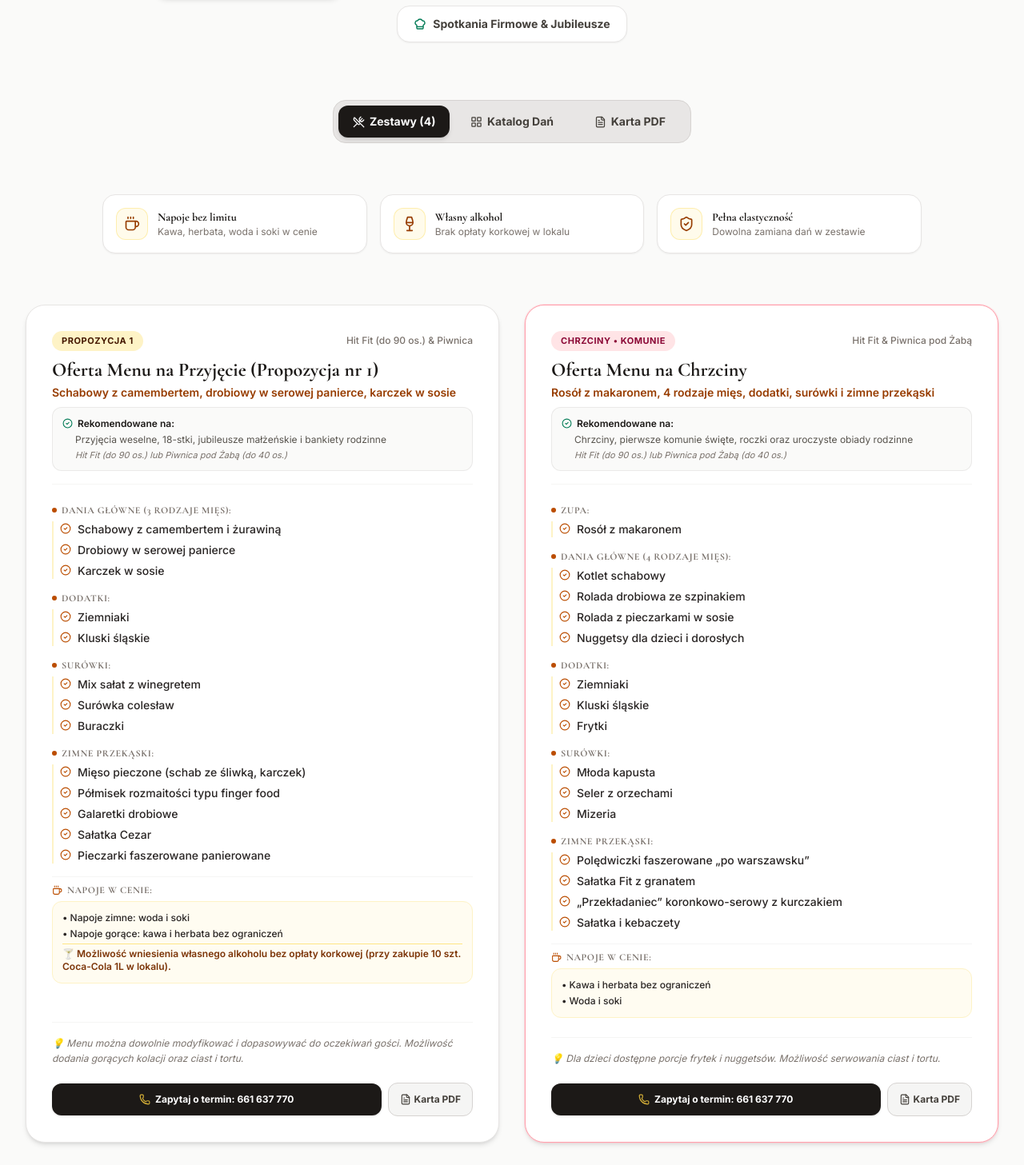
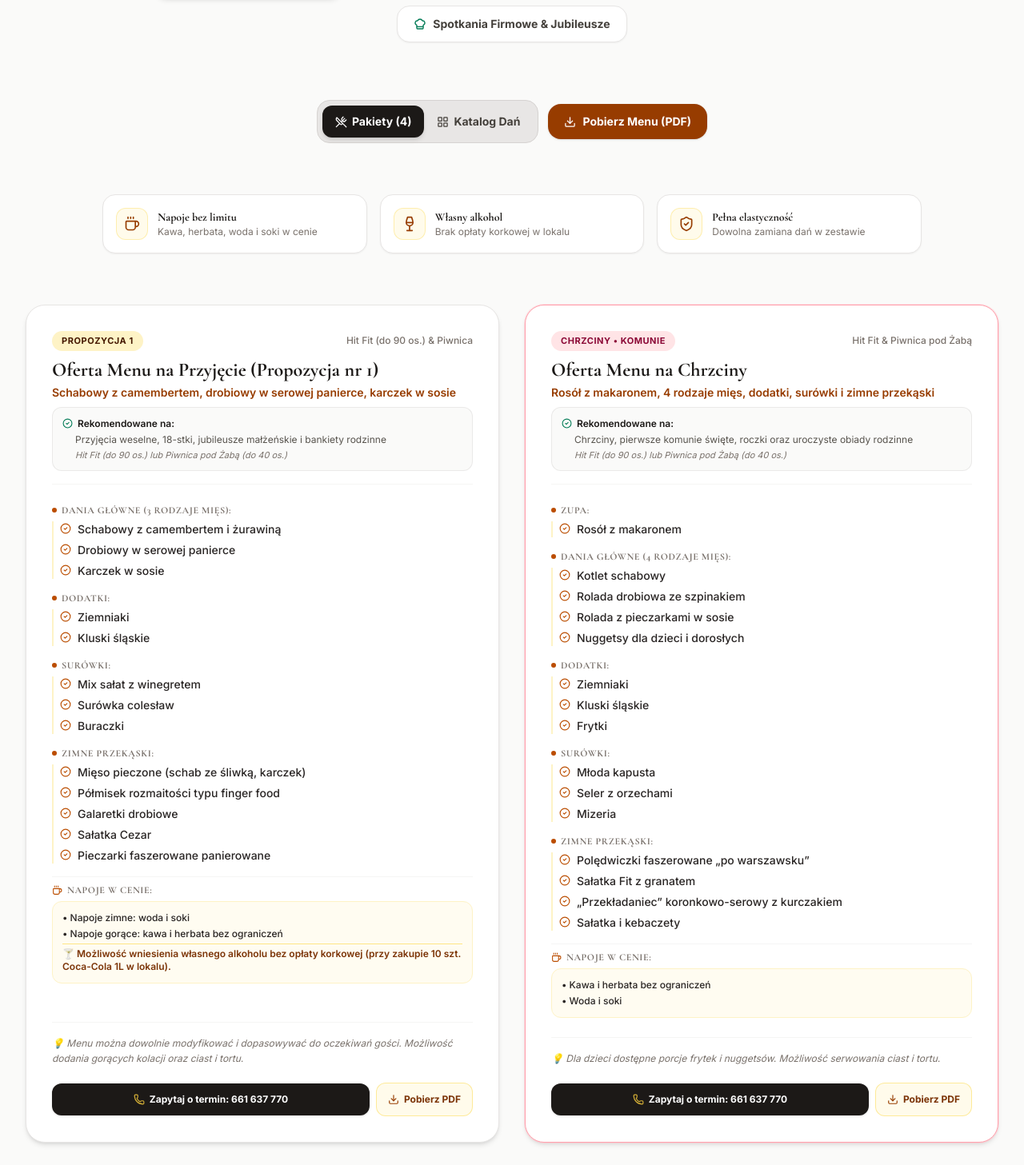
Before and after one commit to pjawel/piwnicapodzaba, a React (Vite) app: page /menu in a window 1280 px wide. Shown: the part 1333-2790 px from the top of the page at 80% size. Built offline with nearby package versions, Linux system fonts and the light colour scheme.

Commit message:
refactor(menu): remove document view mode and unused imports
Removed the legacy PDF document viewing functionality and associated imports to simplify the menu section component.

```diff
--- a/src/components/MenuSection.tsx
+++ b/src/components/MenuSection.tsx
@@ -2,12 +2,12 @@ import { useState, useMemo } from 'react';
 import { motion, AnimatePresence } from 'motion/react';
 import {
   ChefHat, Coffee, Wine, Sparkles, CheckCircle2, Search, HeartHandshake,
-  FileText, Download, LayoutGrid, UtensilsCrossed, Phone, Baby, PartyPopper,
-  Users, Calendar, ChevronRight, X, Info, Utensils, ShieldCheck
+  Download, LayoutGrid, UtensilsCrossed, Phone, Baby, PartyPopper,
+  FileText, ShieldCheck, X, Info
 } from 'lucide-react';
 import {
   MENU_WELCOME_TITLE, MENU_WELCOME_TEXT, MENU_WELCOME_SUBTEXT, MENU_CATEGORIES,
-  MENU_DOCUMENT_PAGES, EVENT_MENU_PACKAGES, OCCASION_FILTERS, EventMenuPackage
+  EVENT_MENU_PACKAGES, OCCASION_FILTERS
 } from '../data';
 import { downloadMenuPdf } from '../utils/generateMenuPdf';
 
@@ -15,8 +15,7 @@ export function MenuSection() {
   const [selectedOccasion, setSelectedOccasion] = useState<string>('all');
   const [activeMenuCategory, setActiveMenuCategory] = useState<string>('obiad');
   const [menuSearchQuery, setMenuSearchQuery] = useState<string>('');
-  const [viewMode, setViewMode] = useState<'packages' | 'interactive' | 'document'>('packages');
-  const [docCurrentPage, setDocCurrentPage] = useState<number>(1);
+  const [viewMode, setViewMode] = useState<'packages' | 'interactive'>('packages');
 
   // Filter packages based on selected occasion
   const filteredPackages = useMemo(() => {
@@ -25,8 +24,6 @@ export function MenuSection() {
       pkg.eventTypes.includes(selectedOccasion)
     );
   }, [selectedOccasion]);
-
-  const activeDocPage = MENU_DOCUMENT_PAGES.find(p => p.pageNumber === docCurrentPage) || MENU_DOCUMENT_PAGES[0];
 
   return (
     <section id="oferta" className="py-20 md:py-28 bg-stone-50/80 scroll-mt-20 relative overflow-hidden border-b border-stone-200">
@@ -100,26 +97,27 @@ export function MenuSection() {
           </div>
         </div>
 
-        {/* 4. Three View Modes (Gotowe Zestawy, Pełna Karta Dań, Dokument PDF) */}
+        {/* 4. View Modes (Pakiety Przyjęć, Katalog Dań) & Szybkie Pobieranie PDF */}
         <div id="menu-view-container" className="pt-2">
-          <div className="flex flex-wrap items-center justify-center gap-2 p-1.5 bg-stone-200/90 rounded-2xl max-w-md mx-auto mb-8 border border-stone-300">
+          <div className="flex flex-wrap items-center justify-center gap-3 max-w-xl mx-auto mb-8">
+            <div className="flex p-1.5 bg-stone-200/90 rounded-2xl border border-stone-300">
               <button
                 type="button"
                 onClick={() => setViewMode('packages')}
-              className={`flex-1 py-2.5 px-3 rounded-xl text-xs sm:text-sm font-bold transition-all flex items-center justify-center gap-1.5 cursor-pointer ${
+                className={`py-2.5 px-4 rounded-xl text-xs sm:text-sm font-bold transition-all flex items-center justify-center gap-1.5 cursor-pointer ${
                   viewMode === 'packages'
                     ? 'bg-stone-900 text-white shadow-md'
                     : 'text-stone-700 hover:text-stone-900'
                 }`}
               >
                 <UtensilsCrossed size={15} />
-              <span>Zestawy ({filteredPackages.length})</span>
+                <span>Pakiety ({filteredPackages.length})</span>
               </button>
 
               <button
                 type="button"
                 onClick={() => setViewMode('interactive')}
-              className={`flex-1 py-2.5 px-3 rounded-xl text-xs sm:text-sm font-bold transition-all flex items-center justify-center gap-1.5 cursor-pointer ${
+                className={`py-2.5 px-4 rounded-xl text-xs sm:text-sm font-bold transition-all flex items-center justify-center gap-1.5 cursor-pointer ${
                   viewMode === 'interactive'
                     ? 'bg-stone-900 text-white shadow-md'
                     : 'text-stone-700 hover:text-stone-900'
@@ -128,18 +126,16 @@ export function MenuSection() {
                 <LayoutGrid size={15} />
                 <span>Katalog Dań</span>
               </button>
+            </div>
 
             <button
               type="button"
-              onClick={() => setViewMode('document')}
-              className={`flex-1 py-2.5 px-3 rounded-xl text-xs sm:text-sm font-bold transition-all flex items-center justify-center gap-1.5 cursor-pointer ${
-                viewMode === 'document'
-                  ? 'bg-stone-900 text-white shadow-md'
-                  : 'text-stone-700 hover:text-stone-900'
-              }`}
+              onClick={downloadMenuPdf}
+              className="py-3 px-5 rounded-2xl bg-amber-800 hover:bg-amber-900 text-white text-xs sm:text-sm font-bold transition-all flex items-center justify-center gap-2 cursor-pointer shadow-sm hover:shadow active:scale-95"
+              title="Pobierz oficjalne menu w pliku PDF"
             >
-              <FileText size={15} />
-              <span>Karta PDF</span>
+              <Download size={15} />
+              <span>Pobierz Menu (PDF)</span>
             </button>
           </div>
         </div>
@@ -290,17 +286,12 @@ export function MenuSection() {
 
                       <button
                         type="button"
-                        onClick={() => {
-                          setDocCurrentPage(5);
-                          setViewMode('document');
-                          const el = document.getElementById('menu-view-container');
-                          el?.scrollIntoView({ behavior: 'smooth' });
-                        }}
-                        className="py-3 px-3.5 rounded-xl bg-stone-100 hover:bg-stone-200 text-stone-700 font-bold text-xs transition-all border border-stone-300 flex items-center gap-1"
-                        title="Zobacz w Karcie Menu PDF"
+                        onClick={downloadMenuPdf}
+                        className="py-3 px-3.5 rounded-xl bg-amber-50 hover:bg-amber-100 text-amber-900 font-bold text-xs transition-all border border-amber-200/80 flex items-center gap-1.5 cursor-pointer active:scale-95 shrink-0"
+                        title="Pobierz Menu w formacie PDF"
                       >
-                        <FileText size={14} />
-                        <span>Karta PDF</span>
+                        <Download size={14} className="text-amber-800" />
+                        <span>Pobierz PDF</span>
                       </button>
                     </div>
                   </div>
@@ -426,111 +417,30 @@ export function MenuSection() {
           </div>
         )}
 
-        {/* VIEW MODE 3: Full PDF Document Viewer with Page Switching */}
-        {viewMode === 'document' && (
-          <div className="space-y-6 max-w-4xl mx-auto">
-            <div className="flex flex-wrap items-center justify-between gap-3 bg-white p-4 rounded-2xl border border-stone-200 shadow-xs">
-              <div className="flex items-center gap-2">
-                <span className="text-xs font-bold text-stone-700 uppercase tracking-wider">
-                  Strona {docCurrentPage} z {MENU_DOCUMENT_PAGES.length}:
-                </span>
-                <span className="text-xs sm:text-sm font-serif font-bold text-amber-900">
-                  {activeDocPage.title}
-                </span>
+        {/* 5. Direct PDF Download Callout Banner */}
+        <div className="bg-gradient-to-br from-amber-950 via-stone-900 to-stone-950 rounded-3xl p-8 sm:p-10 text-white shadow-xl border border-amber-500/30 flex flex-col md:flex-row items-center justify-between gap-6">
+          <div className="space-y-2 text-center md:text-left max-w-2xl">
+            <div className="inline-flex items-center gap-2 px-3 py-1 rounded-full bg-amber-500/20 text-amber-300 border border-amber-400/30 text-xs font-bold uppercase tracking-wider">
+              <FileText size={14} /> Oficjalny Plik PDF (8 stron)
             </div>
-
-              <div className="flex flex-wrap items-center gap-2">
-                <div className="flex items-center gap-1">
-                  {MENU_DOCUMENT_PAGES.map((p) => (
-                    <button
-                      key={p.pageNumber}
-                      type="button"
-                      onClick={() => setDocCurrentPage(p.pageNumber)}
-                      className={`w-8 h-8 rounded-xl text-xs font-bold transition-all cursor-pointer ${
-                        docCurrentPage === p.pageNumber
-                          ? 'bg-amber-800 text-white shadow-xs'
-                          : 'bg-stone-100 hover:bg-stone-200 text-stone-700'
-                      }`}
-                      title={`Strona ${p.pageNumber}`}
-                    >
-                      {p.pageNumber}
-                    </button>
-                  ))}
+            <h3 className="text-2xl sm:text-3xl font-serif font-bold text-white">
+              Pobierz Oryginalną Kartę Menu
+            </h3>
+            <p className="text-stone-300 text-xs sm:text-sm font-light leading-relaxed">
+              Pobierz kompletny 8-stronicowy plik z pełną ofertą dań obiadowych, gorących kolacji, przekąsek, wiejskiego stołu oraz propozycji bankietowych sal Piwnica pod Żabą i Hit Fit.
+            </p>
           </div>
 
           <button
             type="button"
             onClick={downloadMenuPdf}
-                  className="inline-flex items-center gap-1.5 px-3 py-1.5 rounded-xl bg-amber-800 hover:bg-amber-900 text-white font-bold text-xs transition-all shadow-xs cursor-pointer active:scale-95 ml-1"
-                  title="Pobierz pełną Kartę Menu w formacie PDF"
+            className="px-7 py-4 rounded-2xl bg-gradient-to-r from-amber-600 to-yellow-500 hover:from-amber-500 hover:to-yellow-400 text-white font-bold text-sm uppercase tracking-wider shadow-lg transition-all hover:scale-105 active:scale-95 flex items-center gap-2.5 cursor-pointer shrink-0"
+            title="Pobierz plik PDF"
           >
-                  <Download size={13} />
-                  <span>Pobierz PDF</span>
+            <Download size={18} />
+            <span>Pobierz Plik PDF</span>
           </button>
         </div>
-            </div>
-
-            {/* Rendered Document Page */}
-            <div className="bg-white rounded-3xl p-6 sm:p-10 border border-stone-200 shadow-sm space-y-6">
-              <div className="border-b border-stone-200 pb-4 text-center space-y-1">
-                <span className="text-[11px] font-bold text-amber-800 uppercase tracking-widest">
-                  Karta Menu • Sala Hit Fit & Piwnica pod Żabą
-                </span>
-                <h3 className="text-2xl sm:text-3xl font-serif font-bold text-stone-900">
-                  {activeDocPage.title}
-                </h3>
-              </div>
-
-              {activeDocPage.content.greeting && (
-                <div className="p-4 bg-amber-50/60 rounded-2xl border border-amber-200/80 space-y-2 text-stone-800 text-xs sm:text-sm">
-                  <h4 className="font-serif font-bold text-base text-stone-900">{activeDocPage.content.greeting}</h4>
-                  <p className="italic">{activeDocPage.content.intro}</p>
-                </div>
-              )}
-
-              {activeDocPage.content.sections && (
-                <div className="grid sm:grid-cols-2 gap-6">
-                  {activeDocPage.content.sections.map((sec, sIdx) => (
-                    <div key={sIdx} className="space-y-2 bg-stone-50/50 p-4 rounded-2xl border border-stone-100">
-                      <h4 className="font-serif font-bold text-base text-stone-900 border-b border-amber-200 pb-1">
-                        {sec.heading}
-                      </h4>
-                      {sec.note && (
-                        <p className="text-xs text-amber-800 font-semibold">{sec.note}</p>
-                      )}
-                      {'text' in sec && sec.text && (
-                        <p className="text-xs sm:text-sm text-stone-700 leading-relaxed">{sec.text}</p>
-                      )}
-                      {'items' in sec && sec.items && (
-                        <ul className="space-y-1 pl-2">
-                          {sec.items.map((item, iIdx) => (
-                            <li key={iIdx} className="text-xs sm:text-sm text-stone-700 flex items-start gap-2">
-                              <span className="text-amber-700">•</span>
-                              <span>{item}</span>
-                            </li>
-                          ))}
-                        </ul>
-                      )}
-                    </div>
-                  ))}
-                </div>
-              )}
-
-              <div className="pt-4 border-t border-stone-200 flex flex-wrap items-center justify-between gap-3 text-xs text-stone-500">
-                <span>Zadzwoń, aby ustalić szczegóły: <strong className="text-stone-900 font-bold">661 637 770</strong></span>
-                <button
-                  type="button"
-                  onClick={downloadMenuPdf}
-                  className="inline-flex items-center gap-2 px-5 py-2.5 rounded-xl bg-amber-800 hover:bg-amber-900 text-white font-bold text-xs sm:text-sm transition-all shadow-sm hover:shadow cursor-pointer active:scale-95"
-                  title="Pobierz pełną Kartę Menu w formacie PDF"
-                >
-                  <Download size={15} />
-                  <span>Pobierz PDF</span>
-                </button>
-              </div>
-            </div>
-          </div>
-        )}
 
       </div>
     </section>
```
Also changed, not shown: 1 other file (tests, documents, lock files or other folders). Lines whose indentation alone changed are shown as unchanged.
